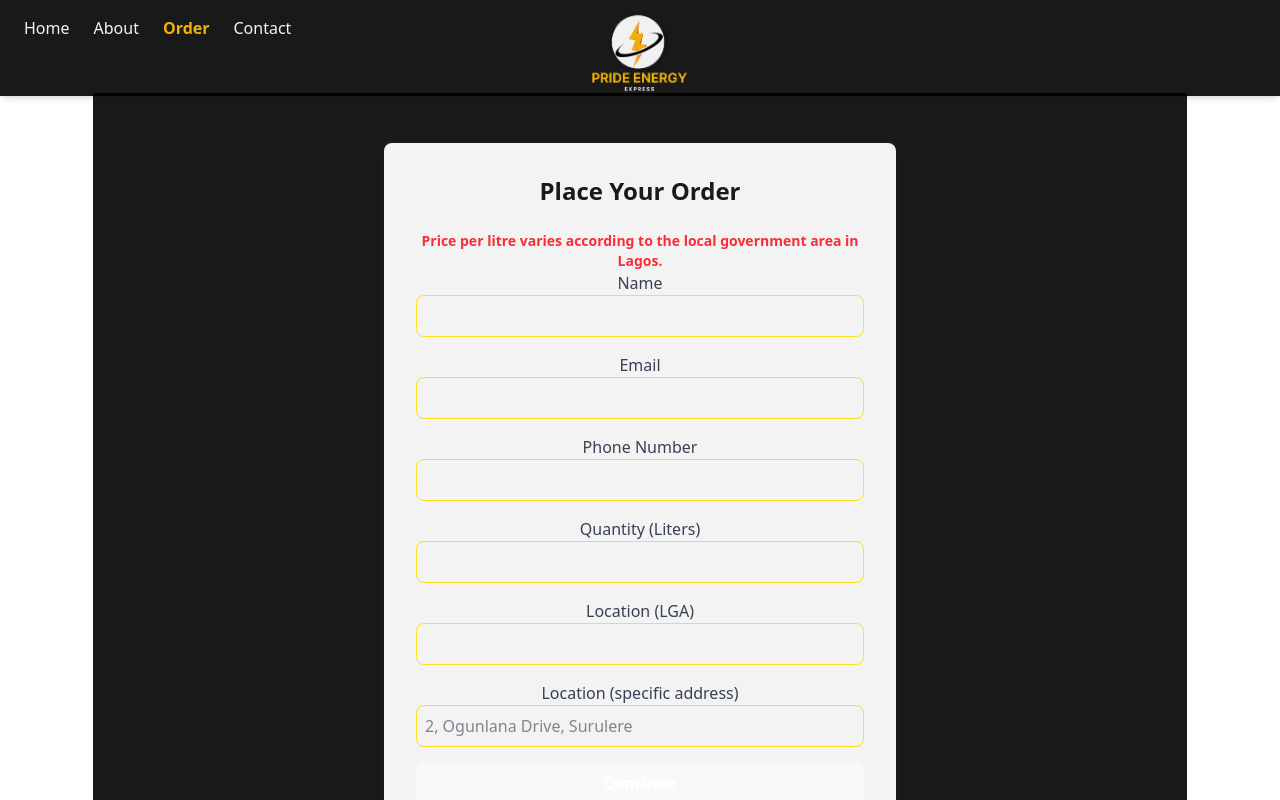
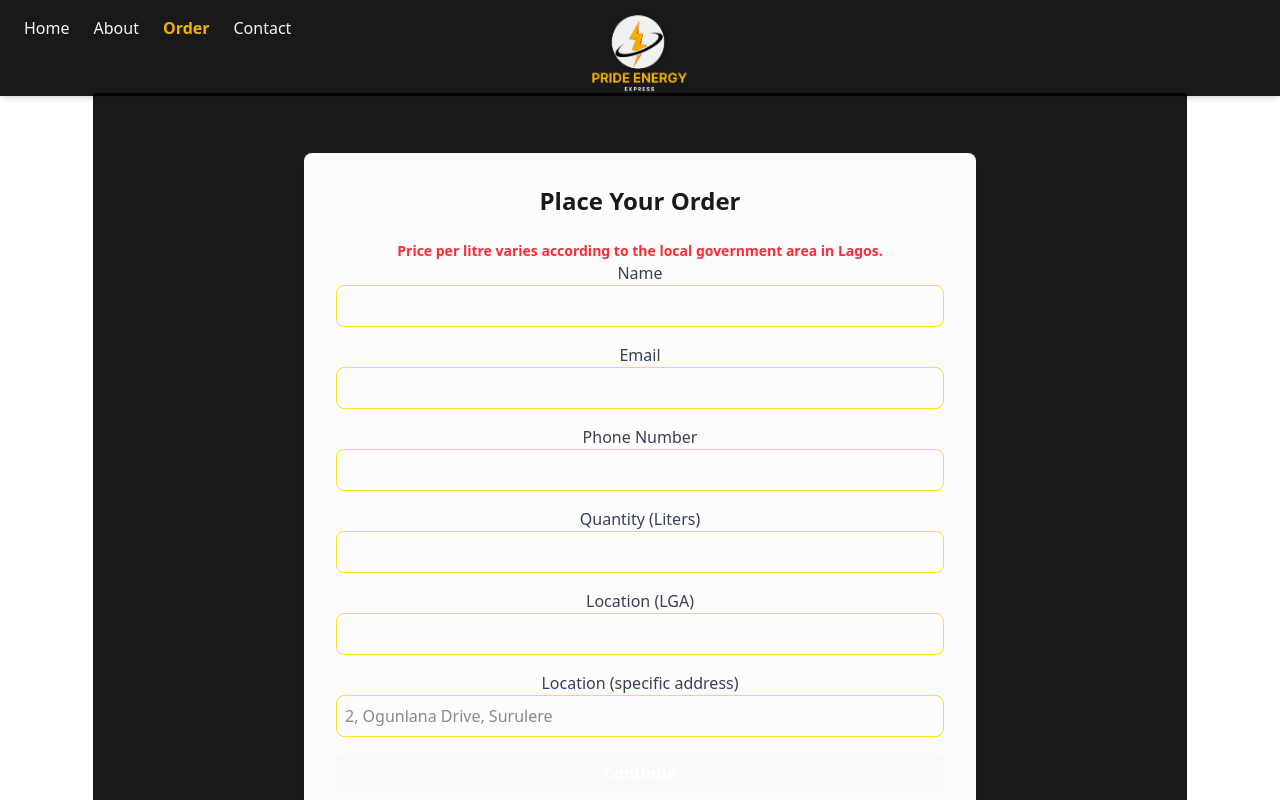
Before and after one commit to itIsMuse/Diesel-site, a React (Vite) app: page /order in a window 1280 px wide. Shown: the top 800 px of the page. Built offline with nearby package versions, Linux system fonts and the light colour scheme.

Commit message:
chore: Update Order page form styles and button text

```diff
--- a/src/pages/Order.jsx
+++ b/src/pages/Order.jsx
@@ -63,7 +63,7 @@
 
   return (
     <div className="min-h-screen bg-[#1b1a1a] flex items-center justify-center px-4 m-12 pb-2">
-      <div className="bg-white/95 p-8 rounded-lg shadow-lg w-full max-w-lg">
+      <div className="bg-white/99 p-8 rounded-lg shadow-lg w-full max-w-2xl">
         {/* Informational Text */}
         <h2 className="text-2xl text-[#1b1a1a] font-bold text-center mb-6">Place Your Order</h2>
         <p className="text-red-500 text-sm text-center font-semibold mt-9k">
@@ -146,6 +146,15 @@
           </div>
 
           {/* Display Price per Liter */}
+
+
+          <button
+            type="submit"
+            onSubmit={handleSubmit}
+            className="w-full bg-yellow-500 text-white py-2 rounded-lg font-semibold hover:bg-yellow-600 transition duration-300"
+          >
+            Continue
+          </button>
           {pricePerLiter && (
             <div className="text-gray-700 font-semibold">
               Price per Liter: <span className="text-yellow-600">₦{pricePerLiter}</span>
@@ -158,14 +167,6 @@
               Total Cost: <span className="text-green-600">₦{totalCost}</span>
             </div>
           )}
-
-          <button
-            type="submit"
-            onSubmit={handleSubmit}
-            className="w-full bg-yellow-500 text-white py-2 rounded-lg font-semibold hover:bg-yellow-600 transition duration-300"
-          >
-            Continue
-          </button>
         </form>
       </div>
     </div>
```
